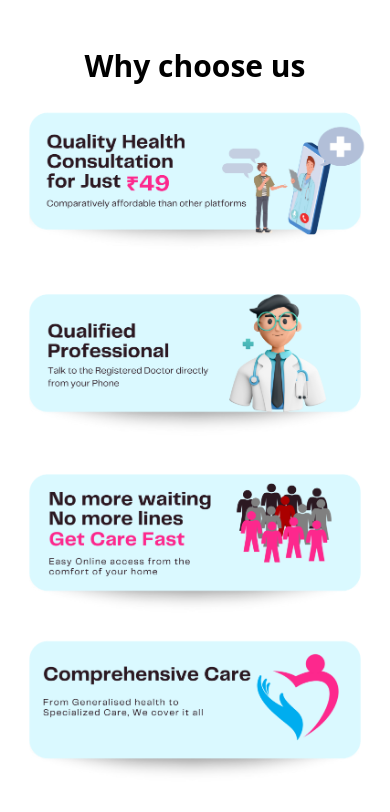
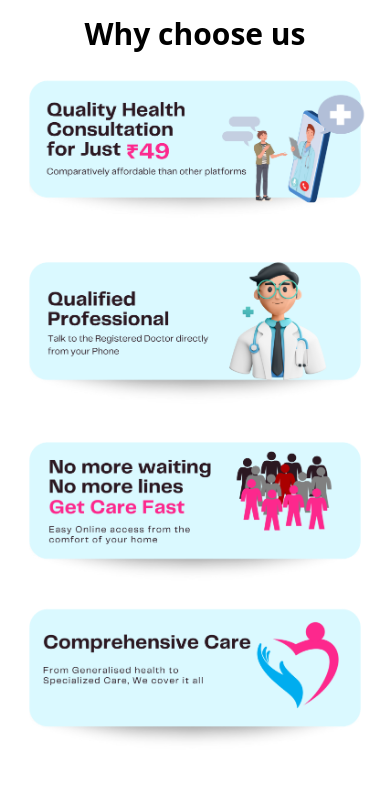
Before and after one commit to JasimDAce/Why-Choose-Us, a plain HTML site: page index.html in a window 390 px wide. Drawn offline with nearby package versions, Linux system fonts and the light colour scheme.

Commit message:
I have adjust the top margin

```diff
--- a/index.html
+++ b/index.html
@@ -8,7 +8,7 @@
 </head>
 <body>
     <div class="flex flex-col justify-center items-center   ">
-        <p class="md:text-7xl text-3xl font-bold mt-12">Why choose us</p>
+        <p class="md:text-7xl text-3xl font-bold md:mt-12 mt-4">Why choose us</p>
         <div  class="flex flex-col justify-center items-center md:gap-10 gap-2 pb-20">
             <img class="bg-cover h- 12/12 w-12/12 " src="./Copy of Copy of Sales Product Website - Products.png" alt="">
             <img  class="bg-cover h- 12/12 w-12/12" src="./Copy of Copy of Sales Product Website - Products (2).png" alt="">
```
